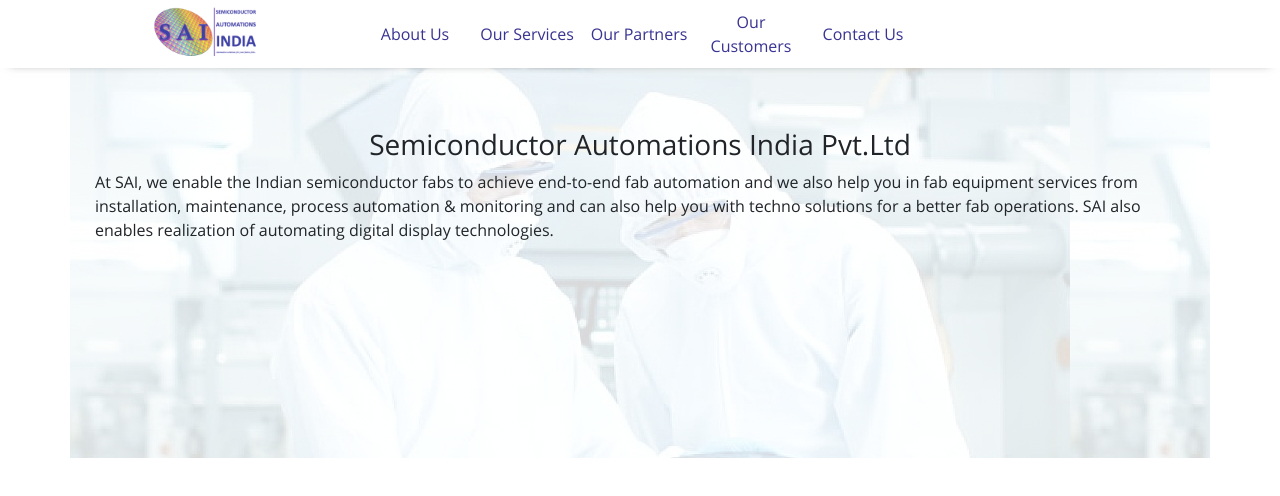
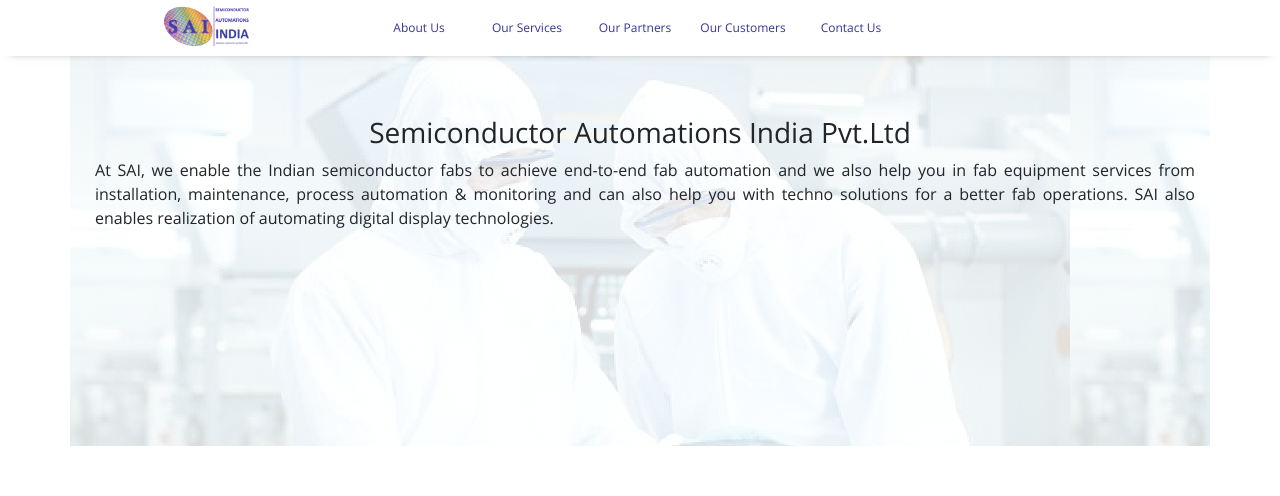
Before and after one commit to saisemi/sai, a React (Create React App) app: page /#/ in a window 1280 px wide. Shown: the top 496 px of the page. Built offline with nearby package versions, Linux system fonts and the light colour scheme.

Commit message:
fix navbar styles + align body content

```diff
--- a/src/components/Header/index.js
+++ b/src/components/Header/index.js
@@ -6,7 +6,7 @@ import saiLogo from '../../img/saiLogo.jpg';
 // saiLogo
 
 const HeaderContainer = styled.div`
-  min-height: 68px;
+  min-height: 56px;
   box-shadow: 0 5px 10px -10px rgba(0, 0, 0, 0.6);
   background-color: rgba(255,255,255,0.95);
   position: sticky;
@@ -19,16 +19,16 @@ const HeaderRow = styled(Row)`
 `;
 
 const Navbar = styled(Col)`
-  padding: 0 5px;
   display: flex;
   flex-direction: row;
   align-items: center;
   color: #393492 !important;
+  font-size: .75em;
 `;
 
 const Nav = styled.div`
   flex: 1 0 0px;
-  padding: 0 2px 0 0;
+  padding: 0 10px 0 0;
   border-bottom: ${({ active }) => active ? '3px solid #393492' : ''};
   &:hover {
     border-bottom: 3px solid #d3d1fa;
@@ -37,7 +37,7 @@ const Nav = styled.div`
 `;
 
 const NavLogo = styled.img`
-  width: 120px;
+  width: 100px;
 `;
 
 const A = styled(Link)`
--- a/src/components/HomePage/index.js
+++ b/src/components/HomePage/index.js
@@ -10,7 +10,7 @@ const BodyContainer = styled(Container)`
 `;
 
 const Description = styled.p`
-  text-align: left;
+  text-align: justify;
   padding-left: 10px;
 `;
 
```
